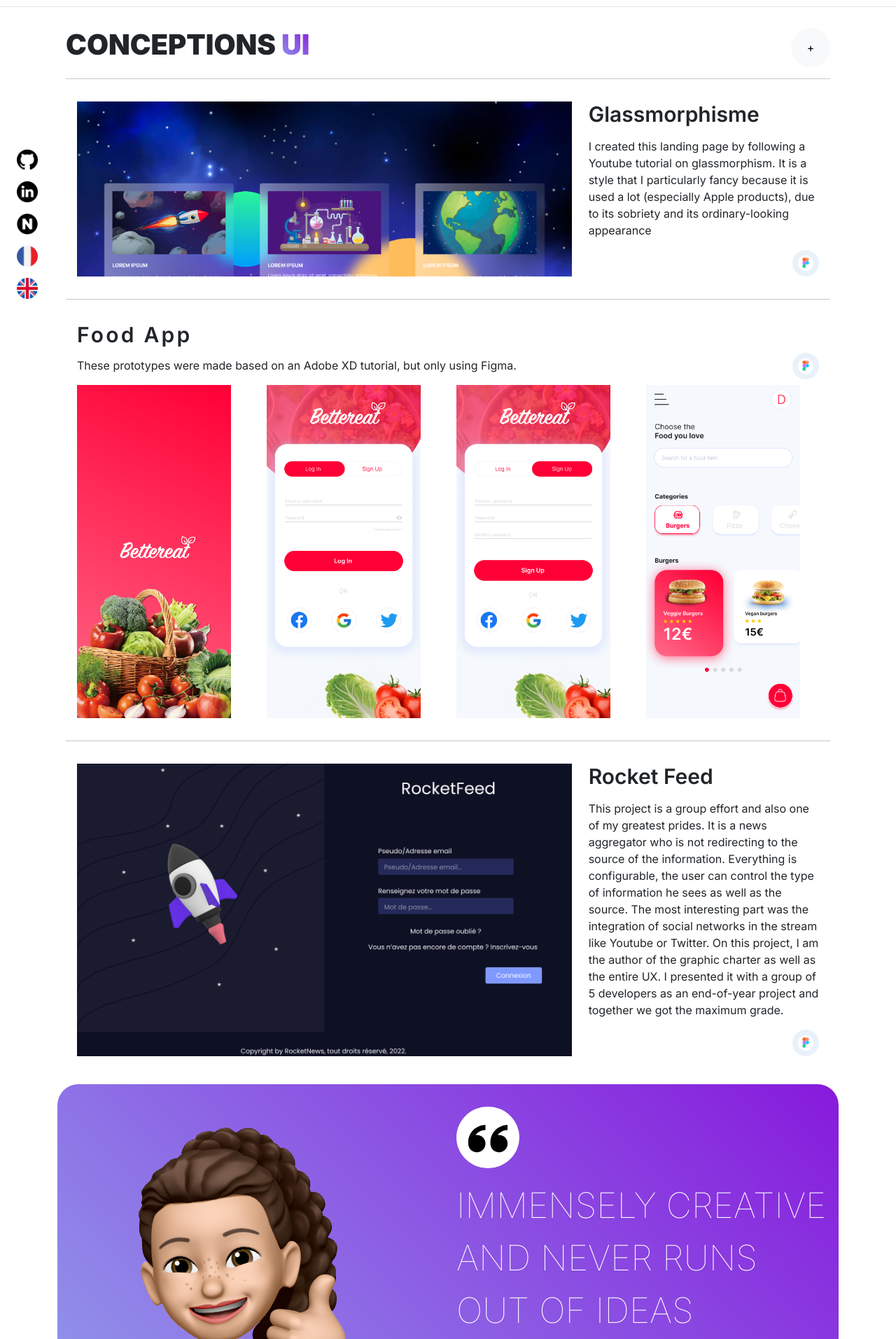
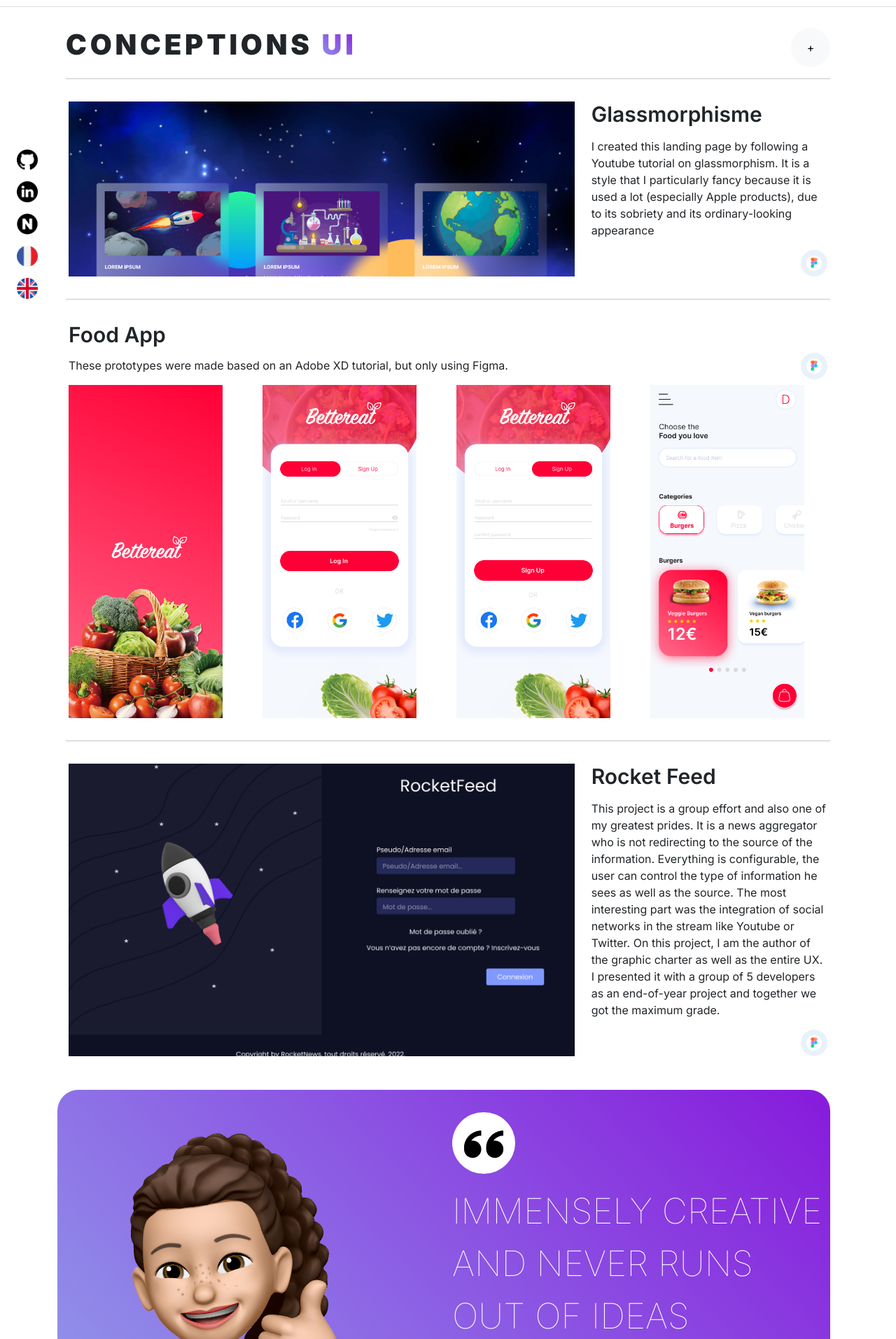
Before and after one commit to dounyadelren/portfolio, a Vue app: page /projects/ui in a window 1280 px wide. Shown: the part 67-1980 px from the top of the page at 70% size. Built offline with nearby package versions, Linux system fonts and the light colour scheme.

Commit message:
update - modification aligment of blocs and letter spacing

```diff
--- a/src/views/UiView.vue
+++ b/src/views/UiView.vue
@@ -59,7 +59,7 @@ onMounted(() => {
     <Loader v-if="isLoading === true" class="col-12" />
     <div v-else class="container mx-auto row container-event">
       <div class="col-md-12 d-flex justify-content-between align-items-end">
-        <h1 class="font-weight-900">
+        <h1 class="font-weight-900 letter-space-2">
           CONCEPTIONS <span class="text-gradient">UI</span>
         </h1>
         <div
@@ -78,19 +78,17 @@ onMounted(() => {
       <div class="col-md-12">
         <hr />
       </div>
-      <div class="col-md-12">
+      <div class="col-md-12 p-0">
         <UIOne :project="glass" />
       </div>
       <div class="col-md-12">
         <hr />
       </div>
-      <div class="col-md-12">
+      <div class="col-md-12 p-0">
         <div class="card border-0 p-3">
           <div class="row g-0">
             <div class="card-body p-0">
-              <h5
-                class="card-title font-30 letter-space-1 font-weight-600 my-0 mb-2"
-              >
+              <h5 class="card-title font-30 font-weight-600 my-0 mb-2">
                 Food App
               </h5>
               <div class="d-flex justify-content-between align-items-baseline">
@@ -142,10 +140,10 @@ onMounted(() => {
       <div class="col-md-12">
         <hr />
       </div>
-      <div class="col-md-12 pb-4">
+      <div class="col-md-12 p-0 pb-4">
         <UIOne :project="rocketFeed" />
       </div>
-      <!-- <div class="row mt-2"> -->
+      <div class="mt-2 ps-sm-0 mx-sm-0">
         <div class="col-md-12 bg-purplegradient top-rounded h-100">
           <div class="row">
             <div class="col-md-6 col-sm-12 p-5">
@@ -176,6 +174,7 @@ onMounted(() => {
           </div>
         </div>
       </div>
+    </div>
   </main>
 </template>
 <style scoped>
```
Lines whose indentation alone changed are shown as unchanged.
